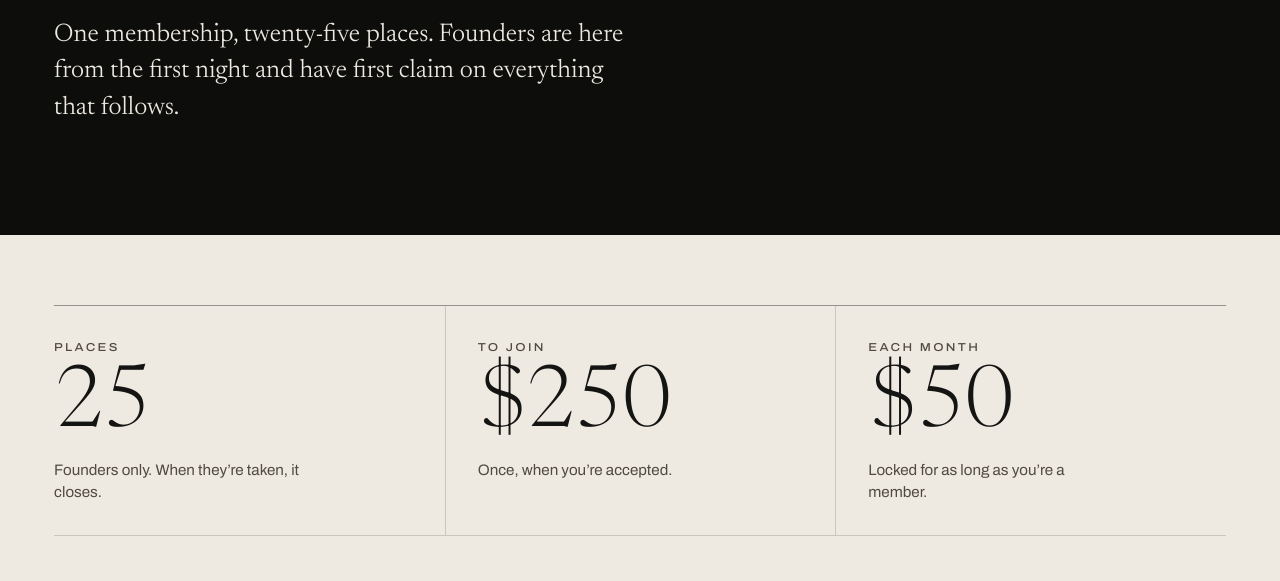
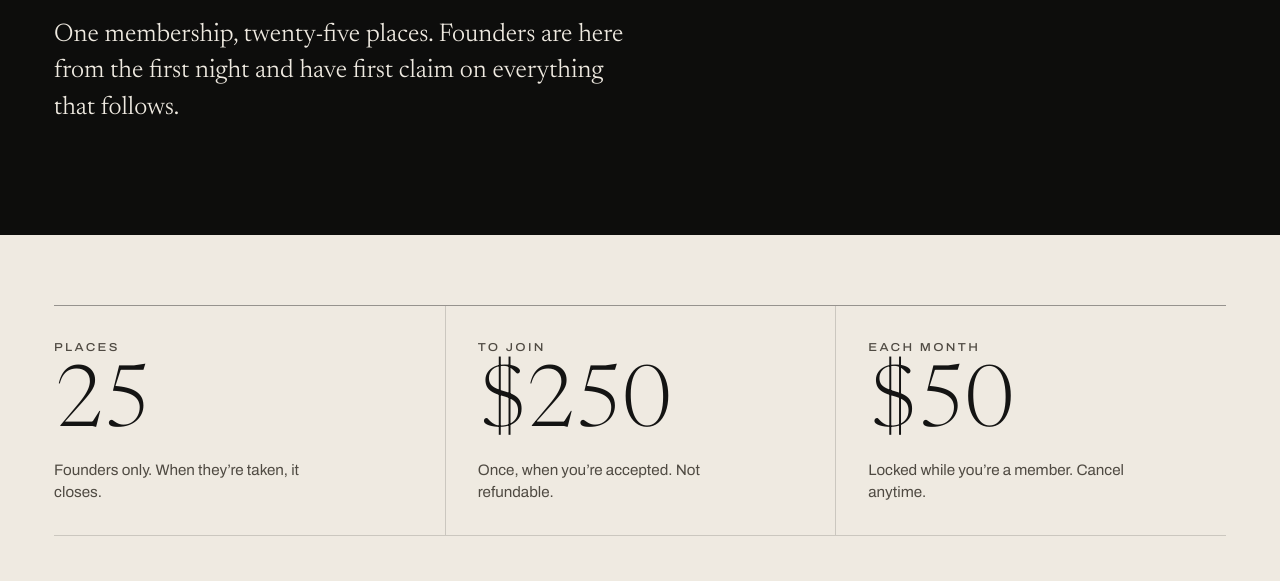
Before and after one commit to itsjoeyboots/desert-social, an Astro site: page /membership in a window 1280 px wide. Shown: the part 371-952 px from the top of the page. Built offline with nearby package versions, Linux system fonts and the light colour scheme; Astro itself is replaced by a stand-in of ours.

Commit message:
Add cancellation terms: cancel anytime, initiation not refundable
The terms live in src/data/membership.ts and appear under the prices on
the membership page, in a new "Can I cancel?" answer, and in the Founders
summary at the foot of other pages.

Co-Authored-By: Claude Opus 5.5 <noreply@anthropic.com>
Claude-Session: https://claude.ai/code/session_01DZFDKrne7mtMpaw1dxcRHf

```diff
--- a/src/components/Invitation.astro
+++ b/src/components/Invitation.astro
@@ -21,6 +21,7 @@ const { compact = false } = Astro.props;
       <p class="invitation__terms" data-reveal>
         <span>{usd(founders.initiation)} to join</span>
         <span>{usd(founders.monthly)} a month</span>
+        <span>{founders.terms.monthly.replace('.', '')}</span>
         <span>Pay only once you’re accepted</span>
       </p>
       {
--- a/src/data/membership.ts
+++ b/src/data/membership.ts
@@ -10,6 +10,7 @@ export interface Tier {
   initiation: number;
   monthly: number;
   summary: string;
+  terms: { initiation: string; monthly: string; cancel: string };
   includedNow: { title: string; detail: string }[];
   beingBuilt: { title: string; detail: string }[];
 }
@@ -25,6 +26,11 @@ export const tiers: Tier[] = [
     monthly: 50,
     summary:
       'One membership, twenty-five places. Founders are here from the first night and have first claim on everything that follows.',
+    terms: {
+      initiation: 'Not refundable.',
+      monthly: 'Cancel anytime.',
+      cancel: 'Yes, anytime. Your monthly membership stops when you cancel. The initiation isn’t refundable.',
+    },
     includedNow: [
       {
         title: 'Entry to every gathering',
--- a/src/pages/membership.astro
+++ b/src/pages/membership.astro
@@ -24,6 +24,7 @@ const steps = [
 
 const questions = [
   { q: 'Is applying a commitment?', a: 'No. Applying is free. You only pay if you’re accepted and decide to join.' },
+  { q: 'Can I cancel?', a: founders.terms.cancel },
   { q: 'How do I pay?', a: 'After you’re accepted, we send you a payment link for the initiation and the first month.' },
   { q: 'Do I need a car to join?', a: 'No. Cars are part of what we do, not a condition of belonging.' },
   { q: 'Is this only for business owners?', a: 'No. We’re looking for good company, whatever you do.' },
@@ -60,12 +61,12 @@ const questions = [
             <div>
               <dt class="label">To join</dt>
               <dd class="figures__num">{usd(tier.initiation)}</dd>
-              <dd class="figures__note">Once, when you’re accepted.</dd>
+              <dd class="figures__note">Once, when you’re accepted. {tier.terms.initiation}</dd>
             </div>
             <div>
               <dt class="label">Each month</dt>
               <dd class="figures__num">{usd(tier.monthly)}</dd>
-              <dd class="figures__note">Locked for as long as you’re a member.</dd>
+              <dd class="figures__note">Locked while you’re a member. {tier.terms.monthly}</dd>
             </div>
           </dl>
         </div>
```
